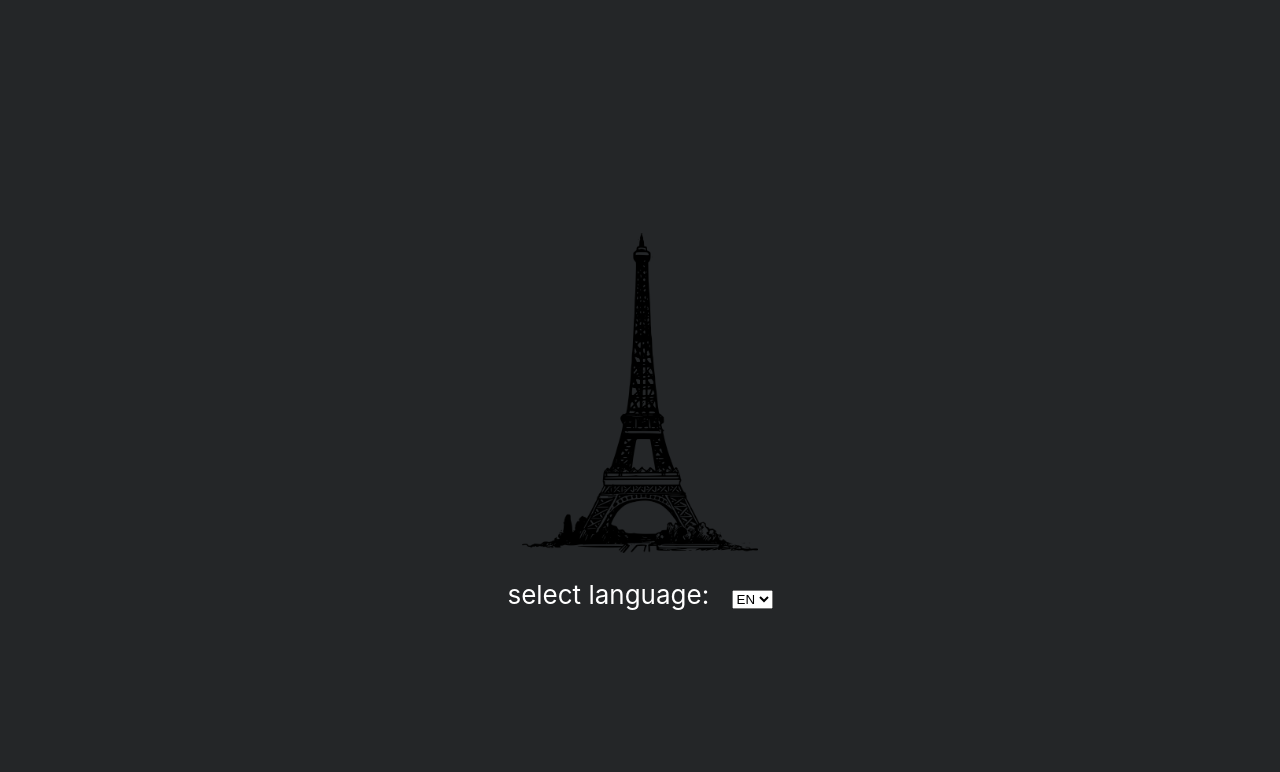
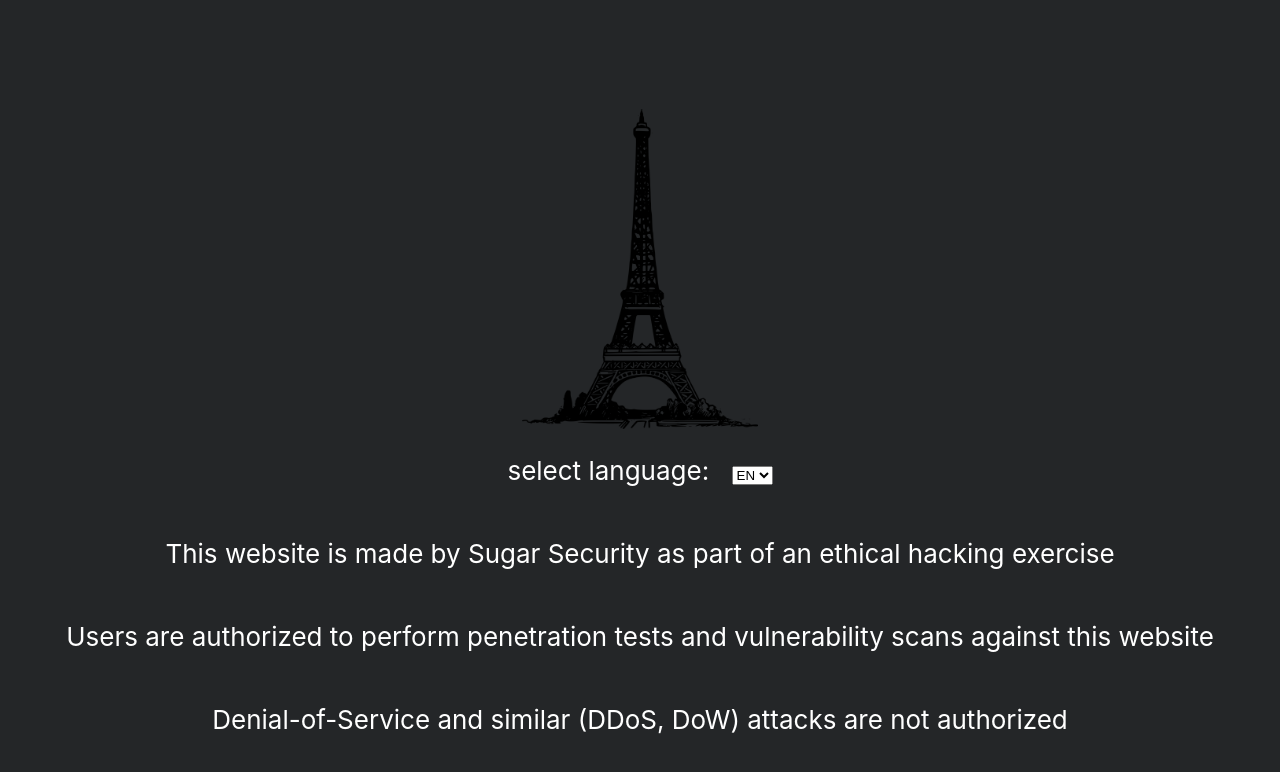
Before and after one commit to SugarSecurity/ctf.paris.systems, a React (Create React App) app in the folder frontend/: page / in a window 1280 px wide. Shown: the top 772 px of the page. Built offline with nearby package versions, Linux system fonts and the light colour scheme; no server answers.

Commit message:
added disclaimer

```diff
--- a/frontend/src/App.js
+++ b/frontend/src/App.js
@@ -34,6 +34,9 @@ function App() {
             <option value="fr">FR</option>
           </select>
         </p>
+        <p>This website is made by Sugar Security as part of an ethical hacking exercise</p>
+        <p>Users are authorized to perform penetration tests and vulnerability scans against this website</p>
+        <p>Denial-of-Service and similar (DDoS, DoW) attacks are not authorized</p>
       </header>
     </div>
   );
```
